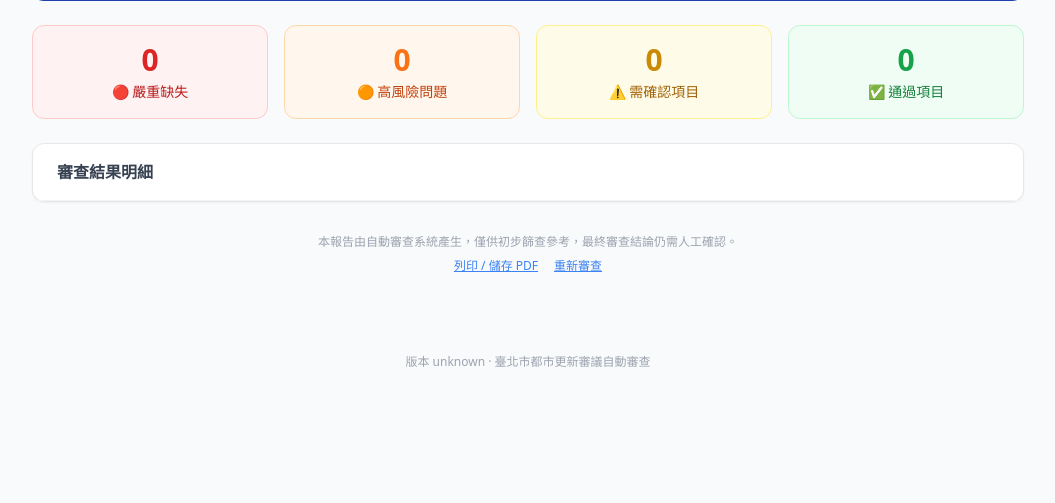
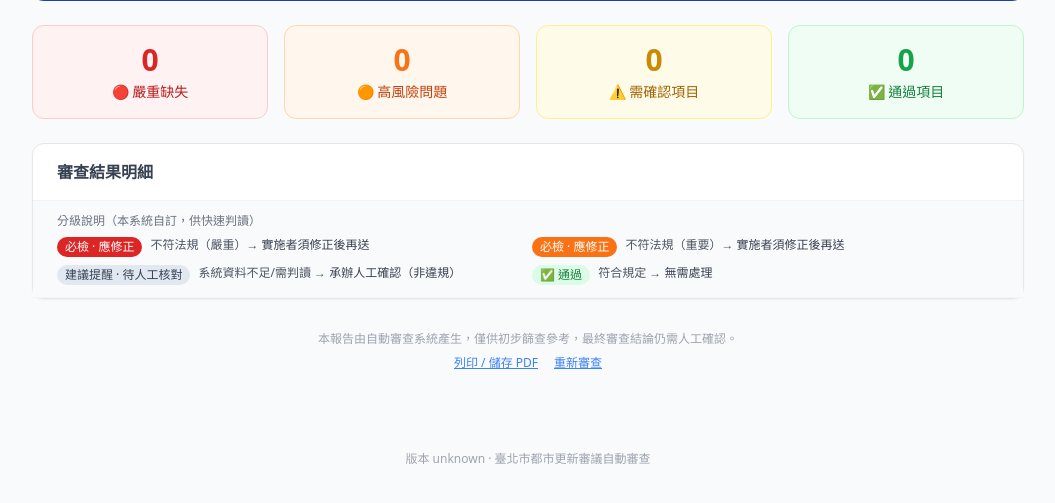
Before and after one commit to jeff5242/webapp-city-reframe-audition, a FastAPI app: template templates/report.html in a window 1280 px wide. Shown: the part 159-662 px from the top of the page, without its empty margins (112-1167 px from the left). Run offline with FastAPI, Linux system fonts and the light colour scheme; the template is opened without the code that fills it, so the values that code supplies are empty; some libraries are stand-ins or nearby versions.

Commit message:
feat(report): 頁碼跳轉定位 + 白話分級圖例 (副總 #5/#4)
#5 highlight 定位：每個問題附「看標註第 N 頁」連結，直達標註 PDF
   對應頁（#page=N）。新增 evidence_page Jinja filter 抽頁碼。
#4 分級重命名：必修→必檢、warn→建議提醒·待人工核對，並在明細頂端
   加白話分級圖例（每級註明實施者/承辦下一步該做什麼）。
新增 tests/test_html_reporter.py（8 tests）覆蓋 filter 與渲染。

```diff
--- a/auditor/reporters/html_reporter.py
+++ b/auditor/reporters/html_reporter.py
@@ -1,5 +1,6 @@
 from __future__ import annotations
 
+import re
 from pathlib import Path
 from typing import List, Optional
 
@@ -12,6 +13,10 @@ _TEMPLATES_DIR = Path(__file__).parent.parent.parent / "templates"
 _STATUS_ORDER = {"fail": 0, "warn": 1, "skip": 2, "pass": 3}
 _SEVERITY_ORDER = {"critical": 0, "high": 1, "medium": 2, "low": 3, "info": 4}
 
+# 與 annotator._page_from_evidence 同一組 regex：從「…第 N 頁」抽頁碼，
+# 供報告產生頁碼跳轉連結（副總 #5 highlight 定位）。
+_EVIDENCE_PAGE_RE = re.compile(r"第\s*(\d+)\s*頁")
+
 
 def _sort_findings(findings: List[Finding]) -> List[Finding]:
     return sorted(
@@ -23,9 +28,18 @@ def _sort_findings(findings: List[Finding]) -> List[Finding]:
     )
 
 
+def _evidence_page(evidence: Optional[str]) -> Optional[int]:
+    """從 evidence 字串（如「審議資料表第 11 頁」）抽出頁碼，無則回 None。"""
+    if not evidence:
+        return None
+    m = _EVIDENCE_PAGE_RE.search(evidence)
+    return int(m.group(1)) if m else None
+
+
 def generate_report(report: AuditReport, templates_dir: Optional[str] = None) -> str:
     tdir = templates_dir or str(_TEMPLATES_DIR)
     env = Environment(loader=FileSystemLoader(tdir), autoescape=True)
+    env.filters["evidence_page"] = _evidence_page
     template = env.get_template("report.html")
     return template.render(
         report=report,
--- a/templates/report.html
+++ b/templates/report.html
@@ -127,6 +127,29 @@
     <div class="px-6 py-4 border-b border-gray-100">
       <h2 class="font-semibold text-gray-700">審查結果明細</h2>
     </div>
+    {# 分級圖例（副總 #4）：白話定義每一級 + 審核者「下一步該做什麼」。
+       必檢＝一定要看/一定要改；建議提醒＝系統請人工確認，非實施者違規。 #}
+    <div class="px-6 py-3 bg-gray-50 border-b border-gray-100">
+      <p class="text-xs font-medium text-gray-500 mb-2">分級說明（本系統自訂，供快速判讀）</p>
+      <div class="grid sm:grid-cols-2 gap-2 text-xs">
+        <div class="flex items-start gap-2">
+          <span class="shrink-0 bg-red-600 text-white px-2 py-0.5 rounded-full">必檢 · 應修正</span>
+          <span class="text-gray-600">不符法規（嚴重）→ <span class="font-medium text-gray-700">實施者須修正後再送</span></span>
+        </div>
+        <div class="flex items-start gap-2">
+          <span class="shrink-0 bg-orange-500 text-white px-2 py-0.5 rounded-full">必檢 · 應修正</span>
+          <span class="text-gray-600">不符法規（重要）→ <span class="font-medium text-gray-700">實施者須修正後再送</span></span>
+        </div>
+        <div class="flex items-start gap-2">
+          <span class="shrink-0 bg-slate-200 text-slate-700 px-2 py-0.5 rounded-full">建議提醒 · 待人工核對</span>
+          <span class="text-gray-600">系統資料不足/需判讀 → <span class="font-medium text-gray-700">承辦人工確認（非違規）</span></span>
+        </div>
+        <div class="flex items-start gap-2">
+          <span class="shrink-0 bg-green-100 text-green-700 px-2 py-0.5 rounded-full">✅ 通過</span>
+          <span class="text-gray-600">符合規定 → <span class="font-medium text-gray-700">無需處理</span></span>
+        </div>
+      </div>
+    </div>
     <div class="divide-y divide-gray-100">
       {% for finding in sorted_findings %}
       {% set status_config = {
@@ -143,14 +166,14 @@
               <span class="text-lg">{{ cfg.icon }}</span>
               <span class="font-medium text-gray-800">{{ finding.rule_name }}</span>
               <span class="text-xs font-mono {{ cfg.badge }} px-2 py-0.5 rounded-full">{{ finding.rule_id }}</span>
-              {# 標籤反映「應採取的動作」而非規則嚴重度：只有真正不通過(fail)才是
-                 實施者應修正；warn 多為系統資料不足，屬承辦人工核對，非客戶違規。 #}
+              {# 標籤反映「應採取的動作」而非規則嚴重度（副總 #4 白話分級）：
+                 必檢＝不符法規，實施者一定要改；建議提醒＝系統請人工核對，非客戶違規。 #}
               {% if finding.status == 'fail' and finding.severity == 'critical' %}
-              <span class="text-xs bg-red-600 text-white px-2 py-0.5 rounded-full" title="不符法規，實施者應修正">必修 · 應修正</span>
+              <span class="text-xs bg-red-600 text-white px-2 py-0.5 rounded-full" title="不符法規（嚴重），實施者須修正後再送">必檢 · 應修正</span>
               {% elif finding.status == 'fail' and finding.severity == 'high' %}
-              <span class="text-xs bg-orange-500 text-white px-2 py-0.5 rounded-full" title="重要問題，實施者應修正">重要 · 應修正</span>
+              <span class="text-xs bg-orange-500 text-white px-2 py-0.5 rounded-full" title="不符法規（重要），實施者須修正後再送">必檢 · 應修正</span>
               {% elif finding.status == 'warn' %}
-              <span class="text-xs bg-slate-200 text-slate-700 px-2 py-0.5 rounded-full" title="系統資料不足或需確認，由承辦人工核對，非實施者違規">待人工核對</span>
+              <span class="text-xs bg-slate-200 text-slate-700 px-2 py-0.5 rounded-full" title="系統資料不足或需判讀，由承辦人工核對，非實施者違規">建議提醒 · 待人工核對</span>
               {% endif %}
             </div>
             <p class="text-sm text-gray-700 ml-7">{{ finding.message }}</p>
@@ -178,7 +201,20 @@
             </div>
             {% endif %}
             {% if finding.evidence %}
-            <p class="text-xs text-gray-500 ml-7 mt-1">📍 {{ finding.evidence }}</p>
+            {# 頁碼跳轉（副總 #5 highlight 定位）：抽出 evidence 中的頁碼，
+               連到標註 PDF 的該頁（#page=N），審核者一鍵直達問題位置。 #}
+            {% set ev_page = finding.evidence | evidence_page %}
+            <p class="text-xs text-gray-500 ml-7 mt-1 flex items-center gap-2 flex-wrap">
+              <span>📍 {{ finding.evidence }}</span>
+              {% if ev_page and report.annotated_pdf_key %}
+              <a
+                href="/download/{{ report.annotated_pdf_key }}#page={{ ev_page }}"
+                target="_blank" rel="noopener"
+                class="no-print inline-flex items-center gap-1 bg-blue-50 hover:bg-blue-100 text-blue-700 px-2 py-0.5 rounded-full font-medium transition-colors"
+                title="開啟標註 PDF 並跳至第 {{ ev_page }} 頁"
+              >🔍 看標註第 {{ ev_page }} 頁</a>
+              {% endif %}
+            </p>
             {% endif %}
             {% if finding.reference %}
             <p class="text-xs text-gray-400 ml-7 mt-0.5">法源：{{ finding.reference }}</p>
```
Also changed, not shown: tests/test_html_reporter.py (added, +92 -0 lines).
